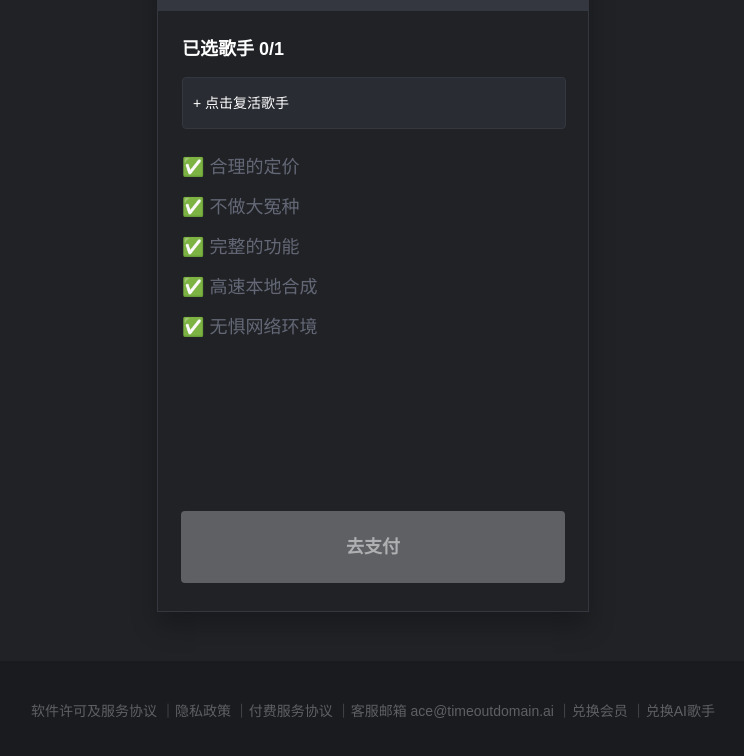
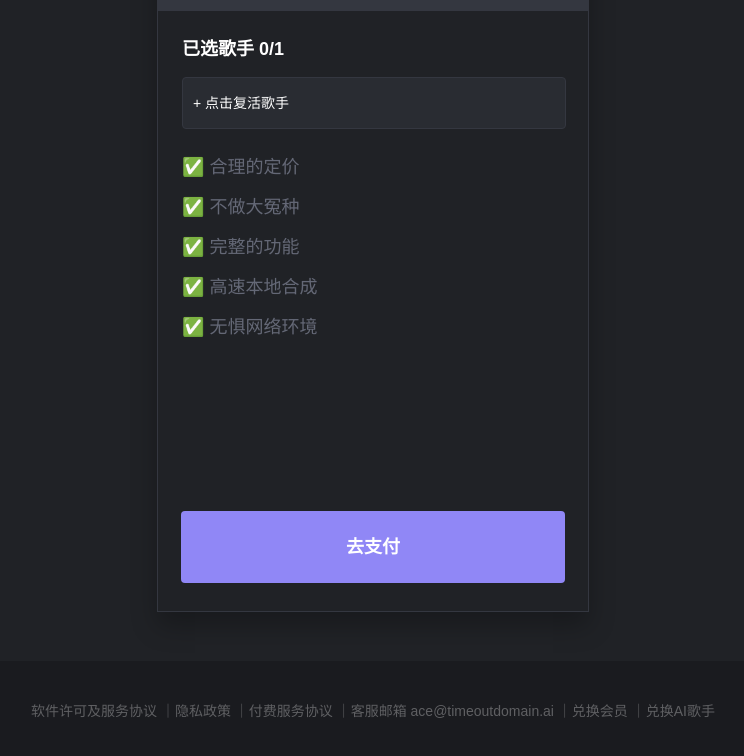
Before and after one commit to tdacestudio/tdacestudio.github.io, a plain HTML site: page order1.html in a window 1280 px wide. Shown: the part 438-1194 px from the top of the page, without its empty margins (267-1011 px from the left). Drawn offline with Linux system fonts and the light colour scheme; a web font is replaced by a local one.

Commit message:
Update pay button

```diff
--- a/order1.html
+++ b/order1.html
@@ -72,9 +72,9 @@
 ✅ 高速本地合成
 ✅ 无惧网络环境</div><!---->
                 </div>
-                <div class="h-25 flex justify-center" data-v-7c3bc8db=""><button
-                        class="w-96 h-18 text-white text-lg font-700 b-0 rounded cursor-not-allowed c-opacity-50"
-                        disabled="" data-v-7c3bc8db="">去支付</button></div>
+                <div class="h-25 flex justify-center" data-v-7c3bc8db=""><button onclick="window.location.href='https://github.com/openvpi/DiffSinger'"
+                        class="w-96 h-18 text-white text-lg font-700 b-0 rounded cursor-pointer bg-[#9087f6] active:opacity-50"
+                        data-v-7c3bc8db="">去支付</button></div>
             </div>
         </div>
         <div class="footer"><span class="cursor-pointer">软件许可及服务协议 ｜ </span><span class="cursor-pointer">隐私政策 ｜
```
Also changed, not shown: order2.html (+3 -3 lines), order3.html (+3 -3 lines).
